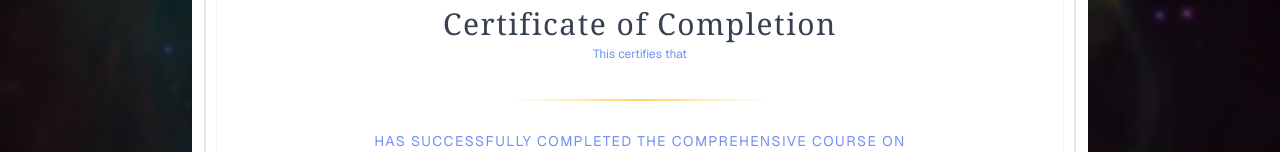
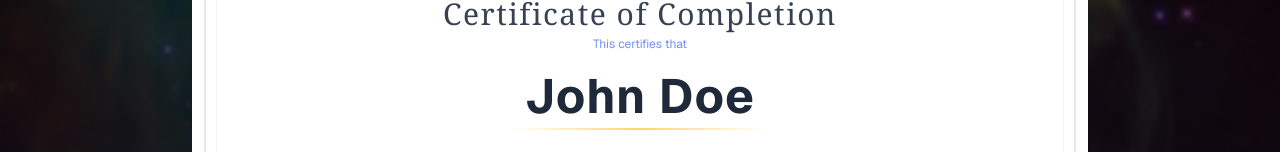
Before and after one commit to yashkulshrestha1102/data-protection-galaxy, a Next.js app: page /certificate in a window 1280 px wide. Shown: the part 425-577 px from the top of the page. Built offline with nearby package versions, Linux system fonts and the light colour scheme; no server answers.

Commit message:
alt mai name diya

```diff
--- a/app/certificate/page.tsx
+++ b/app/certificate/page.tsx
@@ -7,7 +7,7 @@
 
 export default function CertificatePage() {
   const [userData, setUserData] = useState({
-    name: 'John Doe',
+    userName: 'John Doe',
     score: 92,
     date: '23 July, 2026',
     duration: '120 Hours',
--- a/app/page.tsx
+++ b/app/page.tsx
@@ -242,7 +242,7 @@
   <div className="absolute inset-0 -z-10">
     <Image
       src="/images/home1.jpeg"
-      alt=""
+      alt="homepage"
       fill
       priority
       sizes="100vw"
```
